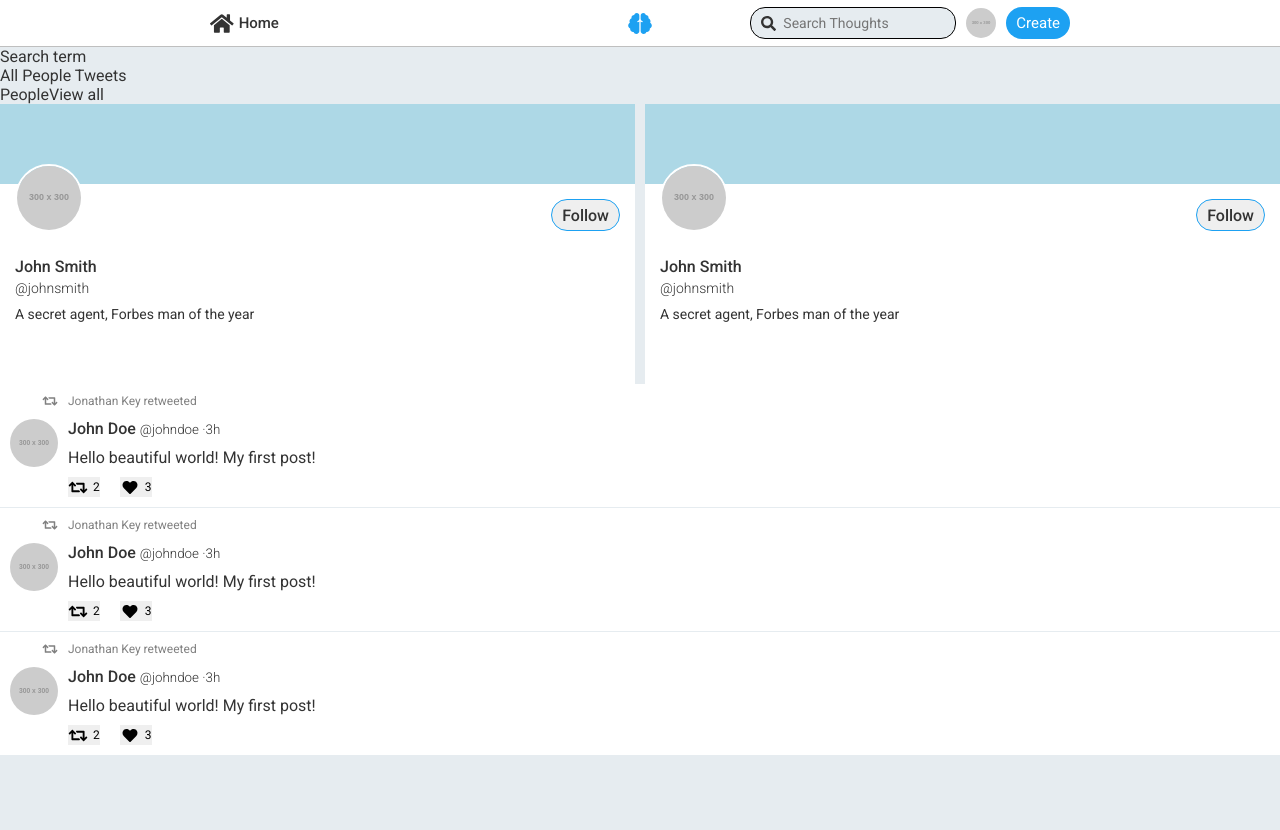
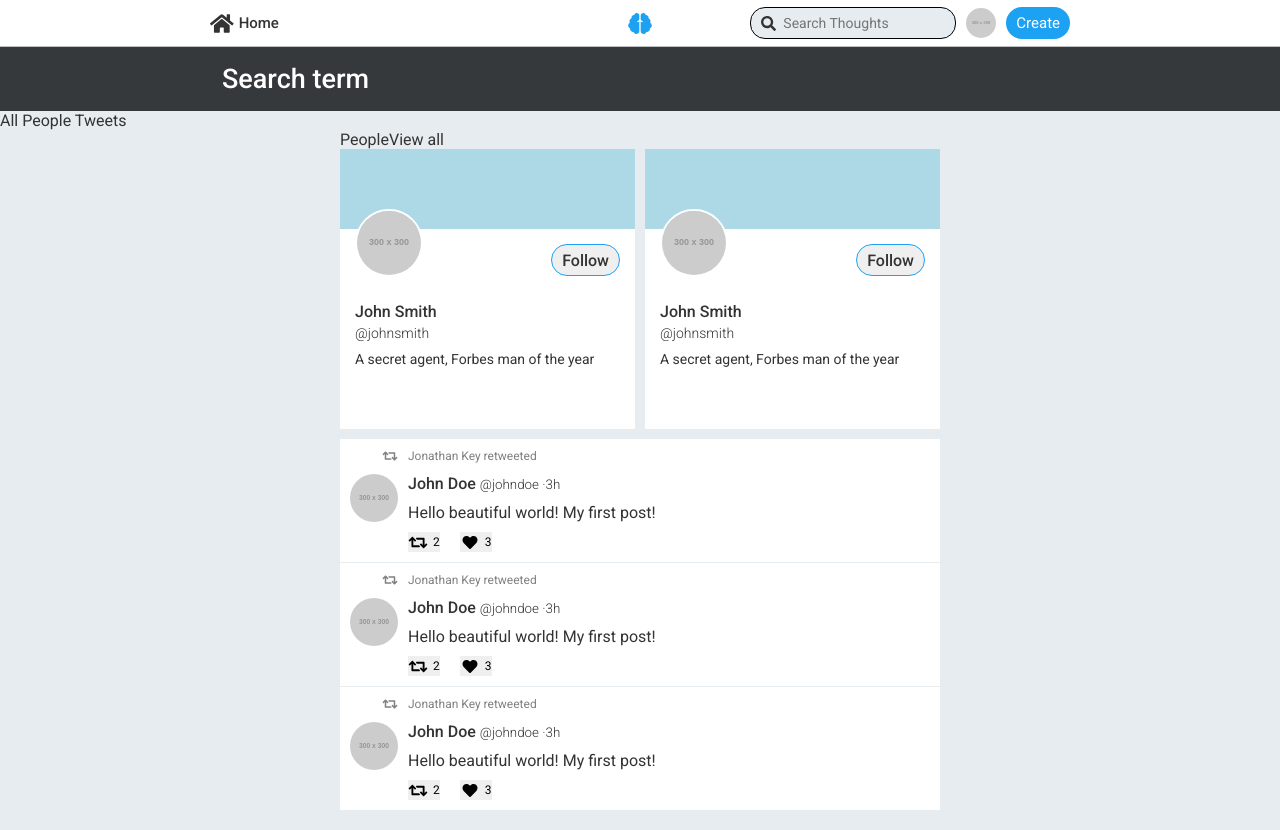
Before and after one commit to robbdimitrov/thoughts, a Vue app in the folder src/frontend/: page /search in a window 1280 px wide. Before the commit the page ends 800 px from the top, so only its background shows below. Built offline with nearby package versions, Linux system fonts and the light colour scheme.

Commit message:
Initial styling for search view.

```diff
--- a/src/frontend/src/components/UserList.vue
+++ b/src/frontend/src/components/UserList.vue
@@ -34,13 +34,6 @@ export default {
   height: 280px;
 }
 
-@media screen and (max-width: $content-main-width) {
-  .container {
-    grid-template-columns: $content-secondary-width;
-    justify-content: center;
-  }
-}
-
 @media screen and (max-width: $break-sm) {
   .container {
     display: block;
--- a/src/frontend/src/router/index.js
+++ b/src/frontend/src/router/index.js
@@ -23,7 +23,7 @@ export function createRouter () {
             { path: '/search', component: SearchView },
             { path: '/thought', component: ThoughtView },
             { path: '/user/:location*', component: UserView },
-            { path: '/settings', component: SettingsView },
+            { path: '/settings*', component: SettingsView },
             { path: '/settings/password', component: PasswordView },
             { path: '/settings/account', component: ProfileView }
         ]
--- a/src/frontend/src/styles/_texts.scss
+++ b/src/frontend/src/styles/_texts.scss
@@ -2,7 +2,7 @@
 @import 'helpers';
 
 body {
-  font-size: 100%;
+  // font-size: 100%;
   font-family: $text-font;
 }
 
--- a/src/frontend/src/views/SearchView.vue
+++ b/src/frontend/src/views/SearchView.vue
@@ -1,7 +1,9 @@
 <template>
   <div class="container">
     <div class="search-term-bar">
-      <span class="search-term">Search term</span>
+      <div class="search-term-container">
+        <span class="search-term">Search term</span>
+      </div>
     </div>
 
     <div class="scope-nav-bar">
@@ -20,14 +22,14 @@
       </div>
     </div>
 
-    <div class="content">
+    <div class="content main-content">
       <div class="user-container">
         <div class="user-header">
           <span>People</span>
           <span>View all</span>
         </div>
 
-        <user-list :items="2" class="user-container" />
+        <user-list :items="2" />
       </div>
 
       <thought-list class="thought-container" :items="3" />
@@ -49,5 +51,39 @@ export default {
 </script>
 
 <style lang="scss" scoped>
+@import "../styles/variables";
+@import "../styles/fonts";
 
+$search-term-background: #35393C;
+
+.content {
+  margin-bottom: $spacing-md;
+}
+
+.search-term-bar {
+  background: $search-term-background;
+  height: 32px;
+  padding: 16px 0;
+}
+
+.search-term-container {
+  width: 90%;
+  margin-left: auto;
+  margin-right: auto;
+  max-width: $max-component-width;
+}
+
+.search-term {
+  padding-left: 12px;
+  text-overflow: ellipsis;
+  white-space: nowrap;
+  font-size: 27px;
+  line-height: 32px;
+  color: white;
+  font-weight: $font-weight-semibold;
+}
+
+.user-container {
+  margin-bottom: $padding;
+}
 </style>
```
